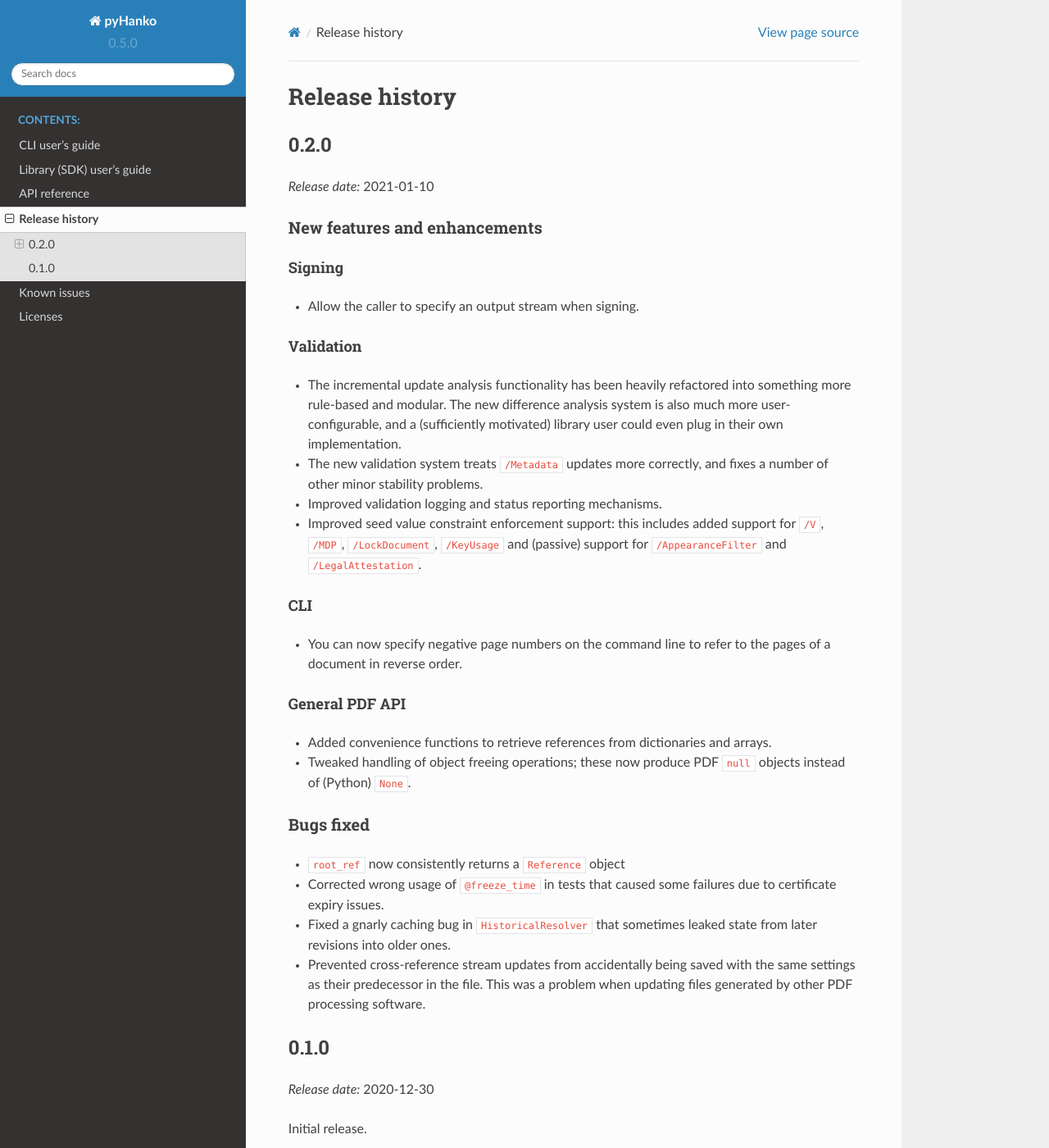
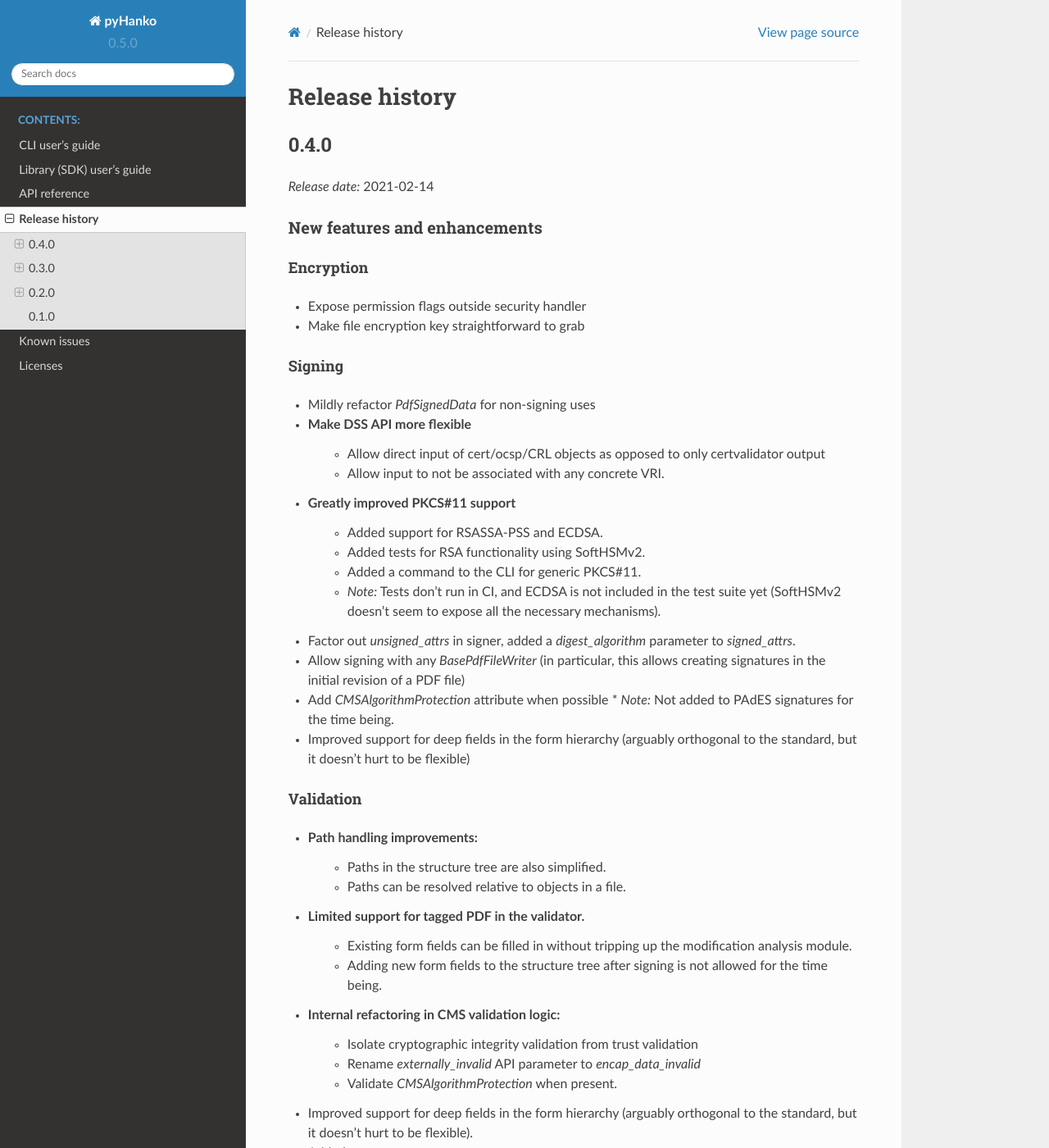
Before and after one commit to MatthiasValvekens/pyHanko, a Sphinx documentation site: the page built from docs/changelog.rst, in a window 1280 px wide and 1400 px high. Shown: the whole window at 82% size. Built offline with Sphinx 7.4.7 and the Read the Docs theme 2.0.0, drawn with Linux system fonts in a browser that asks for light colours; some of the changed text lies outside the part shown.

Commit message:
Update changelog.rst
Apparently I forgot to do so for the two preceding releases (but the
changelog's still on GitHub). Sorry about that.

```diff
--- a/docs/changelog.rst
+++ b/docs/changelog.rst
@@ -1,6 +1,122 @@
 ***************
 Release history
 ***************
+
+0.4.0
+=====
+
+*Release date:* 2021-02-14
+
+
+New features and enhancements
+-----------------------------
+
+Encryption
+^^^^^^^^^^
+
+* Expose permission flags outside security handler
+* Make file encryption key straightforward to grab
+
+Signing
+^^^^^^^
+
+* Mildly refactor `PdfSignedData` for non-signing uses
+* Make DSS API more flexible
+   * Allow direct input of cert/ocsp/CRL objects as opposed to only certvalidator output
+   * Allow input to not be associated with any concrete VRI.
+* Greatly improved PKCS#11 support
+   * Added support for RSASSA-PSS and ECDSA.
+   * Added tests for RSA functionality using SoftHSMv2.
+   * Added a command to the CLI for generic PKCS#11.
+   * *Note:* Tests don't run in CI, and ECDSA is not included in the test suite yet (SoftHSMv2 doesn't seem to expose all the necessary mechanisms).
+* Factor out `unsigned_attrs` in signer, added a `digest_algorithm` parameter to `signed_attrs`.
+* Allow signing with any `BasePdfFileWriter` (in particular, this allows creating signatures in the initial revision of a PDF file)
+* Add `CMSAlgorithmProtection` attribute when possible
+  * *Note:* Not added to PAdES signatures for the time being.
+* Improved support for deep fields in the form hierarchy (arguably orthogonal to the standard, but it doesn't hurt to be flexible)
+
+
+Validation
+^^^^^^^^^^
+
+* Path handling improvements:
+   * Paths in the structure tree are also simplified.
+   * Paths can be resolved relative to objects in a file.
+* Limited support for tagged PDF in the validator.
+   * Existing form fields can be filled in without tripping up the modification analysis module.
+   * Adding new form fields to the structure tree after signing is not allowed for the time being.
+* Internal refactoring in CMS validation logic:
+   * Isolate cryptographic integrity validation from trust validation
+   * Rename `externally_invalid` API parameter to `encap_data_invalid`
+   * Validate `CMSAlgorithmProtection` when present.
+* Improved support for deep fields in the form hierarchy (arguably orthogonal to the standard, but it doesn't hurt to be flexible).
+* Added
+
+Miscellaneous
+^^^^^^^^^^^^^
+
+* Export `copy_into_new_writer`.
+* Transparently handle non-seekable output streams in the signer.
+* Remove unused `__iadd__` implementation from VRI class.
+* Clean up some corner cases in `container_ref` handling.
+* Refactored `SignatureFormField` initialisation (internal API).
+
+Bugs fixed
+----------
+
+* Deal with some XRef processing edge cases.
+* Make `signed_revision` on embedded signatures more robust.
+* Fix an issue where DocTimeStamp additions would trigger `/All`-type field locks.
+* Fix some issues with `modification_level` handling in validation status reports.
+* Fix a few logging calls.
+* Fix some minor issues with signing API input validation logic.
+
+
+0.3.0
+=====
+
+*Release date:* 2021-01-26
+
+New features and enhancements
+-----------------------------
+
+Encryption
+^^^^^^^^^^
+
+* Reworked internal crypto API.
+* Added support for PDF 2.0 encryption.
+* Added support for public key encryption.
+* Got rid of the homegrown `RC4` class (not that it matters all to much, `RC4` isn't secure anyhow); all cryptographic operations in `crypt.py` are now delegated to `oscrypto`.
+
+
+Signing
+^^^^^^^
+
+* Encrypted files can now be signed from the CLI.
+* With the optional `cryptography` dependency, pyHanko can now create RSASSA-PSS signatures.
+* Factored out a low-level `PdfCMSEmbedder` API to cater to remote signing needs.
+
+Miscellaneous
+^^^^^^^^^^^^^
+
+* The document ID can now be accessed more conveniently.
+* The version number is now single-sourced in `version.py`.
+* Initialising the page tree in a `PdfFileWriter` is now optional.
+* Added a convenience function for copying files.
+
+Validation
+^^^^^^^^^^
+
+* With the optional `cryptography` dependency, pyHanko can now validate RSASSA-PSS signatures.
+* Difference analysis checker was upgraded with capabilities to handle multiply referenced objects in a more straightforward way. This required API changes, and it comes at a significant performance cost, but the added cost is probably justified. The changes to the API are limited to the `diff_analysis` module itself, and do not impact the general validation API whatsoever.
+
+
+Bugs fixed
+----------
+
+* Allow `/DR` and `/Version` updates in diff analysis
+* Fix revision handling in `trailer.flatten()`
+
 
 
 0.2.0
```
